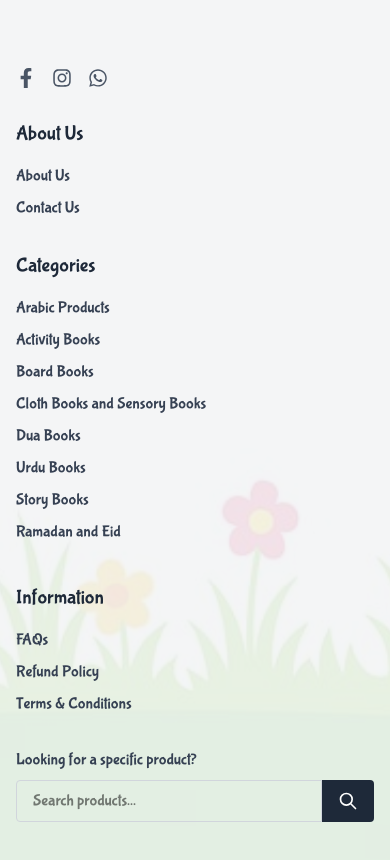
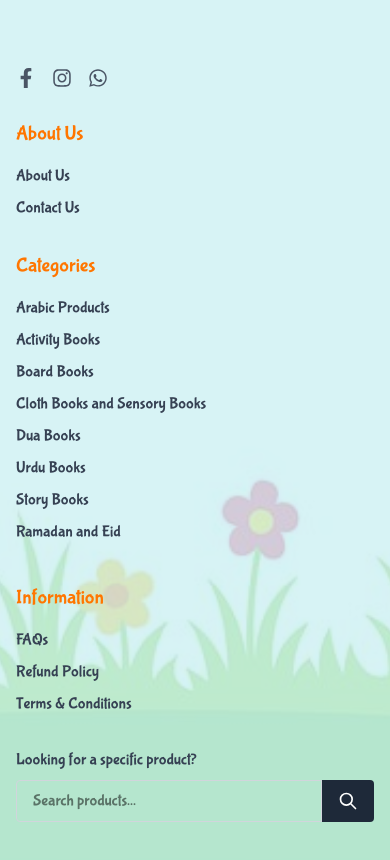
Before and after one commit to awiasjaved/little_mumins, a Next.js app: page /age in a window 390 px wide. Shown: the part 1620-2480 px from the top of the page. Built offline with nearby package versions, Linux system fonts and the light colour scheme.

Commit message:
new arrivals

```diff
--- a/src/app/Container.js
+++ b/src/app/Container.js
@@ -1,9 +1,11 @@
-import React from 'react'
+import React from "react";
 
-const Container = ({children, className}) => {
+const Container = ({ children, className = "" }) => {
   return (
-    <div className={`mx-auto py-6 ${className}`}>{children}</div>
-  )
-}
+    <div className={`px-4 py-4 md:px-8 md:py-8 max-w-screen-xl mx-auto ${className}`}>
+      {children}
+    </div>
+  );
+};
 
-export default Container
+export default Container;
--- a/src/app/Footer/FooterEnd.js
+++ b/src/app/Footer/FooterEnd.js
@@ -14,7 +14,7 @@ const FooterEnd  = () => {
     }}
   >
 
-      <div className="bg-gray-100/90 py-12">
+      <div className="bg-[#cdf1f3]/80 py-12">
         <div className="container mx-auto px-4 md:px-8">
           <div className="grid grid-cols-1 md:grid-cols-4 gap-8">
             {/* Column 1 - Logo and Social Icons */}
@@ -27,13 +27,13 @@ const FooterEnd  = () => {
                 className="mb-6"
               />
               <div className="flex space-x-4 mt-4">
-                <Link href="https://facebook.com" className="text-gray-600 hover:text-gray-800">
+                <Link href="https://facebook.com" className="text-gray-600 hover:text-[#FF7600]">
                   <FaFacebookF size={20} />
                 </Link>
-                <Link href="https://www.instagram.com/thelittle_mumins/?igsh=Z2dhcWM2Nm9uanRs" className="text-gray-600 hover:text-gray-800">
+                <Link href="https://www.instagram.com/thelittle_mumins/?igsh=Z2dhcWM2Nm9uanRs" className="text-gray-600 hover:text-[#FF7600]">
                   <FaInstagram size={20} />
                 </Link>
-                <Link href="https://whatsapp.com" className="text-gray-600 hover:text-gray-800">
+                <Link href="https://whatsapp.com" className="text-gray-600 hover:text-[#FF7600]">
                   <FaWhatsapp size={20} />
                 </Link>
               </div>
@@ -41,7 +41,7 @@ const FooterEnd  = () => {
 
             {/* Column 2 - About Us */}
             <div>
-              <h3 className="text-xl font-script mb-4 text-gray-800">About Us</h3>
+              <h3 className="text-xl font-script mb-4 text-[#FF7600]">About Us</h3>
               <ul className="space-y-2 text-gray-700">
                 <li><Link href="/about" className="hover:text-gray-900">About Us</Link></li>
                 <li><Link href="/contact" className="hover:text-gray-900">Contact Us</Link></li>
@@ -50,7 +50,7 @@ const FooterEnd  = () => {
 
             {/* Column 3 - Categories */}
             <div>
-              <h3 className="text-xl font-script mb-4 text-gray-800">Categories</h3>
+              <h3 className="text-xl font-script mb-4 text-[#FF7600]">Categories</h3>
               <ul className="space-y-2 text-gray-700 max-h-64 overflow-y-auto pr-2">
                 <li><Link href="/categories/arabic-products" className="hover:text-gray-900">Arabic Products</Link></li>
                 <li><Link href="/categories/activity-books" className="hover:text-gray-900">Activity Books</Link></li>
@@ -71,7 +71,7 @@ const FooterEnd  = () => {
 
             {/* Column 4 - Information + Search */}
             <div>
-              <h3 className="text-xl font-script mb-4 text-gray-800">Information</h3>
+              <h3 className="text-xl font-script mb-4 text-[#FF7600]">Information</h3>
               <ul className="space-y-2 text-gray-700">
                 <li><Link href="/faqs" className="hover:text-gray-900">FAQs</Link></li>
                 <li><Link href="/refund-policy" className="hover:text-gray-900">Refund Policy</Link></li>
--- a/src/app/globals.css
+++ b/src/app/globals.css
@@ -6,7 +6,7 @@
 }
 @layer components{
   .btn{
-    @apply flex items-center space-x-2 bg-[#a84618] text-white px-6 py-3 rounded-full hover:bg-[#852b02]
+    @apply flex items-center space-x-2 bg-[#fb5858] text-white px-6 py-3 rounded-full hover:bg-[#852b02]
   }
 }
 @theme inline {
@@ -23,7 +23,7 @@
 
 body {
   /* font-family: 'Kepler Std'; */
-  /* background-color: #b49f93; */
+  background-color: #cdf1f3;
 }
 /* /* .swiper-slide-custom {
   width: 80% !important;
--- a/src/app/new_arrival/new_arrival.js
+++ b/src/app/new_arrival/new_arrival.js
@@ -7,6 +7,7 @@ import Jannah from "../assets/images/joy.jpg"
 import Annah from "../assets/images/Jannah.jpg"
 import Nabi from "../assets/images/Nabi.jpg"
 import Nabi1 from "../assets/images/Nabi1.jpg"
+import Container from "../Container";
 const NewArrival = () => {
   const [hoveredIndex,  setHoveredIndex] = useState(null);
   const products = [
@@ -54,6 +55,8 @@ const NewArrival = () => {
   ];
 
   return (
+
+    <Container>
     <section className="py-10 text-center">
     <h2 className="text-sm text-gray-500 uppercase">New Arrivals</h2>
     <h3 className="text-2xl font-semibold mb-8">Our Newest Iman Bloomers</h3>
@@ -97,6 +100,7 @@ const NewArrival = () => {
       View All Products →
     </button>
   </section>
+  </Container>
   )
 }
 
```
